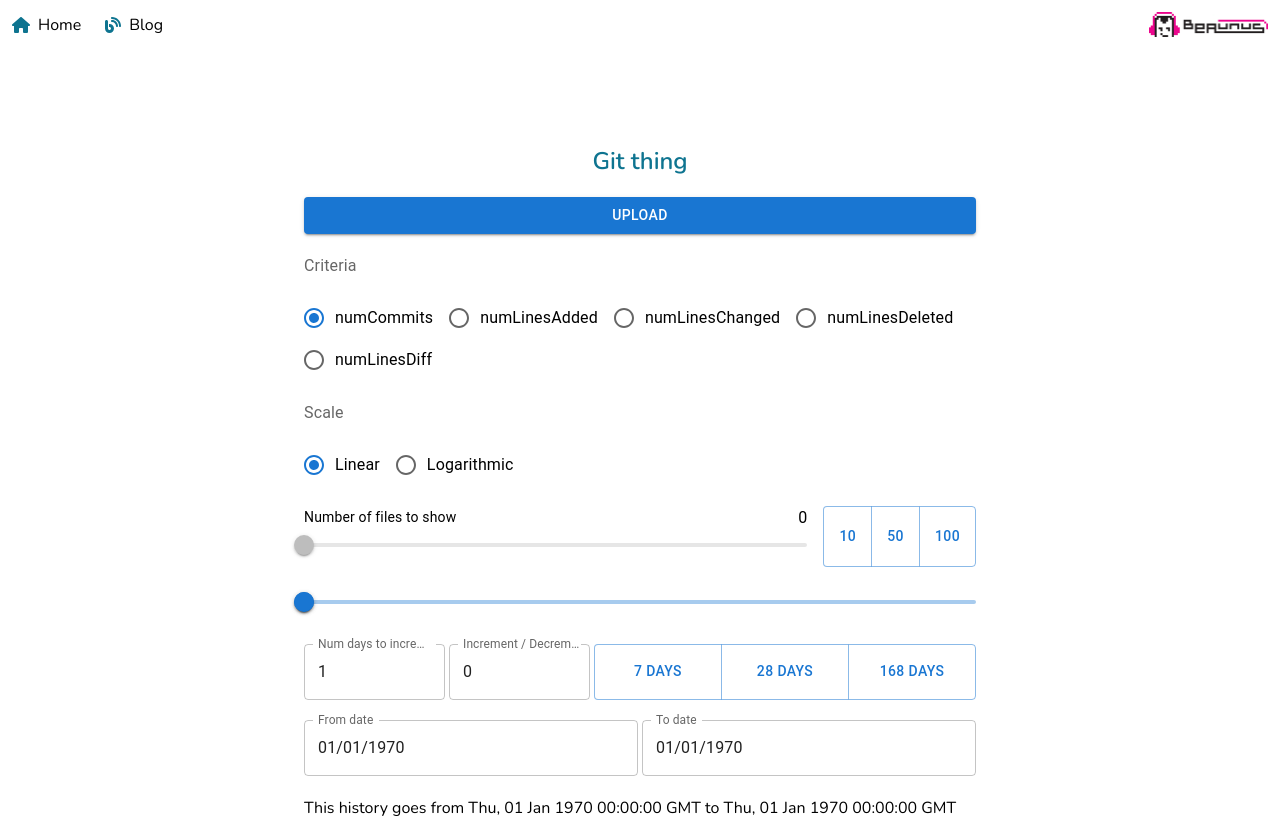
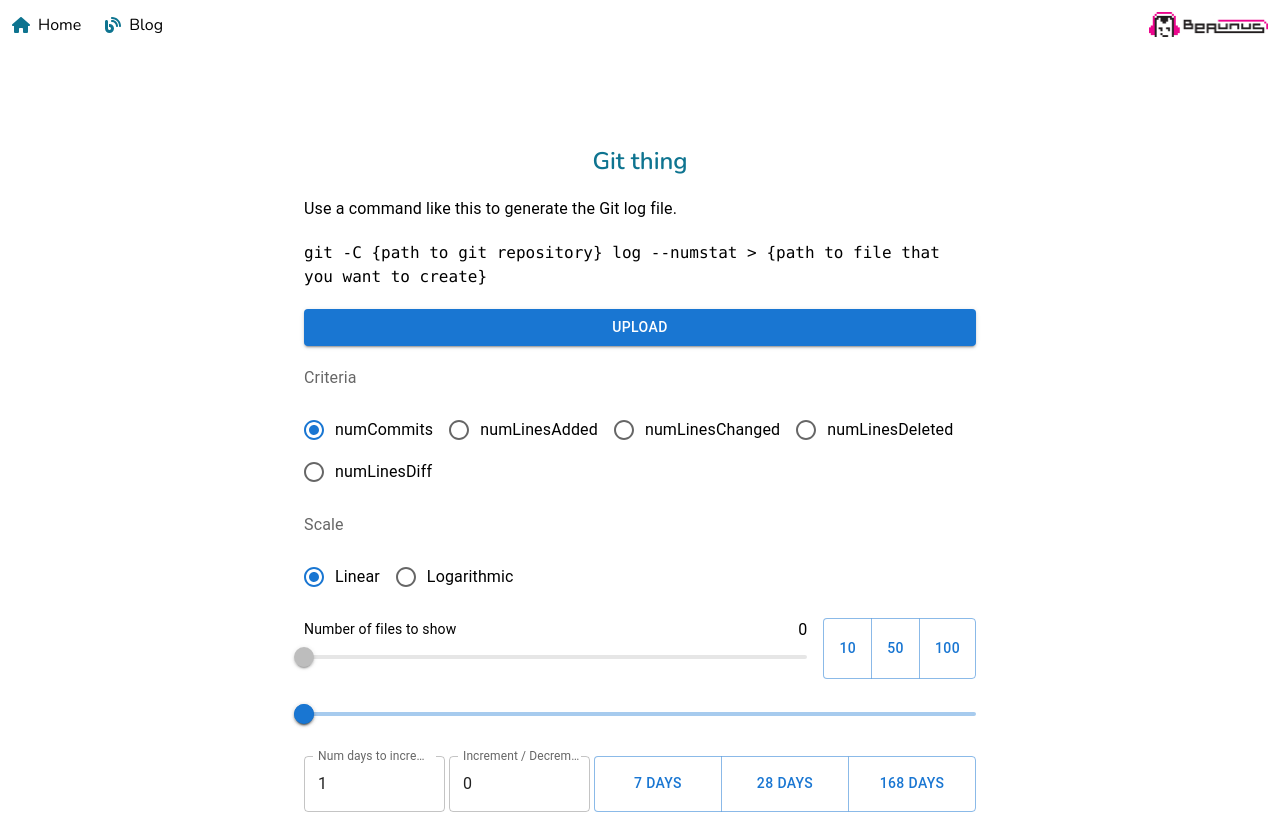
Before and after one commit to beaunus/beaunus.com, a Next.js app: page /blog/git-thing in a window 1280 px wide. Shown: the top 818 px of the page. Built offline with nearby package versions, Linux system fonts and the light colour scheme; no server answers.

Commit message:
feature: add git command instruction

```diff
--- a/pages/blog/git-thing.tsx
+++ b/pages/blog/git-thing.tsx
@@ -1,4 +1,4 @@
-import { TextField } from "@mui/material";
+import { TextField, Typography } from "@mui/material";
 import Button from "@mui/material/Button";
 import ButtonGroup from "@mui/material/ButtonGroup";
 import FormControlLabel from "@mui/material/FormControlLabel";
@@ -159,6 +159,13 @@ const GitThing: NextPage = () => {
             <div className="text-2xl font-semibold text-center text-cyan-700">
               Git thing
             </div>
+            <Typography>
+              Use a command like this to generate the Git log file.
+            </Typography>
+            <code>
+              git -C{" {path to git repository} "}log --numstat{" > "}
+              {" {path to file that you want to create}"}
+            </code>
             <UploadButton />
             <FormLabel id="criteria-label">Criteria</FormLabel>
             <RadioGroup
```
